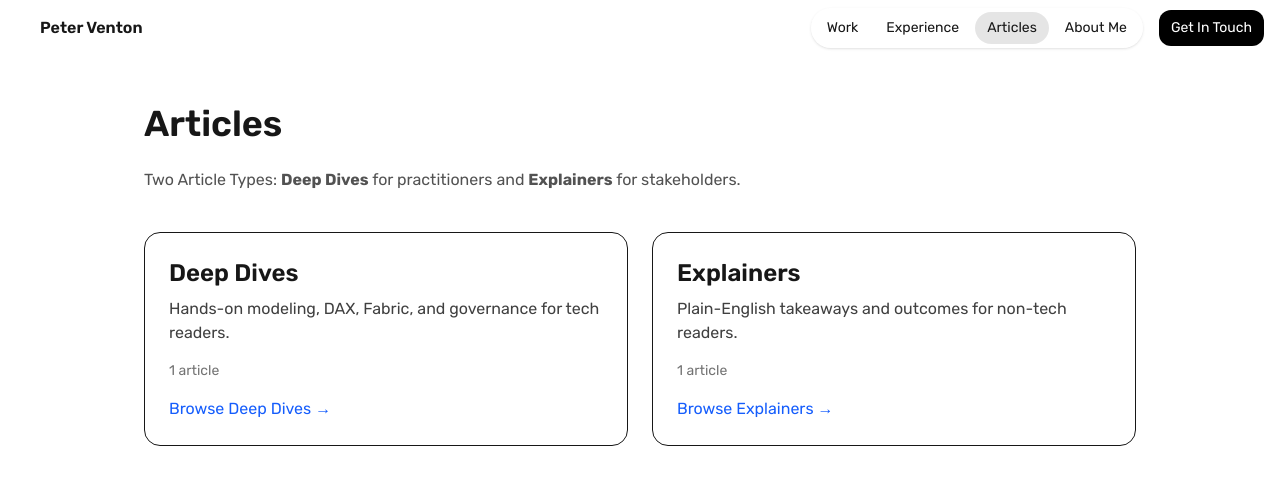
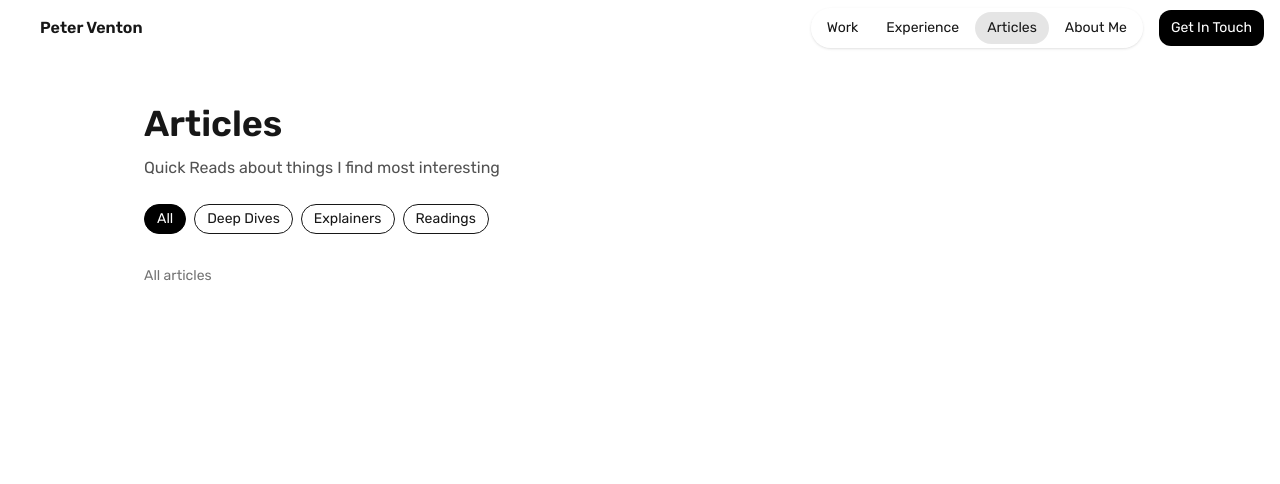
Before and after one commit to PeterSVenton/portfolio, a Next.js app: page /articles in a window 1280 px wide. Shown: the top 484 px of the page. Built offline with nearby package versions, Linux system fonts and the light colour scheme.

Commit message:
slugs prerender based on content of data/projects and data/articles changed article page and articles structure to have type and a filter bar/chip

```diff
--- a/src/app/articles/[slug]/page.tsx
+++ b/src/app/articles/[slug]/page.tsx
@@ -1,3 +1,5 @@
+import { articles } from "@/data/articles"
+
 export default async function Page({
   params,
 }: {
@@ -10,7 +12,10 @@ export default async function Page({
 }
 
 export function generateStaticParams() {
-  return [{ slug: 'report-migration' }, { slug: 'personal-portfolio' }] //dummy for now these are work articles
+
+    // TODO: check that the slugs article exist so we don't have dead routes
+  const slugs = articles.map(a => ({slug: a.slug}))
+  return slugs
 }
 
 export const dynamicParams = false
--- a/src/app/articles/page.tsx
+++ b/src/app/articles/page.tsx
@@ -1,66 +1,87 @@
 import Link from 'next/link'
-import { deepDives, explainers } from '@/data/articles'
+import { articles, type Article } from '@/data/articles'
+import clsx from 'clsx'
+
+type ArticleType = Article['type']
+type FilterKind = 'All' | ArticleType
+
+const TYPE_META: Record<FilterKind, { label: string; desc?: string }> = {
+  All:       { label: 'All' },
+  DeepDive:  { label: 'Deep Dives',  desc: 'Hands on modeling, DAX, Fabric, governance.' },
+  Explainer: { label: 'Explainers',  desc: 'Plain English takeaways for stakeholders.' },
+  Reading:   { label: 'Readings',    desc: 'Notes/highlights from what I read.' },
+}
 
 export const metadata = {
   title: 'Articles | Deep Dives & Explainers',
-  description: 'Technical BI patterns and plain-English explainers.',
+  description: 'Technical BI patterns and Plain English explainers.',
 }
 
-type ArticleKind = keyof typeof WRITING_CONFIG
+type Search = { type?: string } //queryParameter in url
 
-const WRITING_CONFIG: Record<string, {
-  header: string
-  description: string
-  href: string
-  count: number
-}> = {
-  DeepDive: {
-    header: "Deep Dives",
-    description: "Hands-on modeling, DAX, Fabric, and governance for tech readers.",
-    href: "/articles/deep-dives",
-    count: deepDives.length,
-  },
-  Explainer: {
-    header: "Explainers",
-    description: "Plain-English takeaways and outcomes for non-tech readers.",
-    href: "/articles/explainers",
-    count: explainers.length,
-  },
+export default async function ArticlesPage({
+  searchParams,
+}: { searchParams?: Promise<Search> }) {
 
-  Reading: {
-    header: "Readings",
-    description: "Plain-English takeaways and outcomes for non-tech readers.",
-    href: "/readings",
-    count: explainers.length,
-  }
-}
+  const current = ((await searchParams)?.type ?? 'All') as FilterKind
 
-const ArticleItem = ({kind}: {kind: ArticleKind}) => {
-    const { header, description, href, count } = WRITING_CONFIG[kind]
-    return (
-    <li className="rounded-2xl border p-6 hover:bg-black/5">
-        <h2 className="text-2xl font-semibold">{header}</h2>
-        <p className="mt-2 text-neutral-700">{description}</p>
-        <p className="mt-4 text-sm text-neutral-500">{count} {count > 1 ? "articles" : "article"}</p>
-        <Link href={href} className="mt-4 inline-block text-blue-600">
-        Browse {header} &rarr;
-        </Link>
-    </li>
-    )
+  const list = current === 'All' ? articles : articles.filter(a => a.type === current)
 
-}
+  // determines the order
+  const kinds: FilterKind[] = ['All', 'DeepDive', 'Explainer', 'Reading']
 
-export default function ArticlesPage() {
   return (
     <main className="mx-auto max-w-5xl px-4 py-12">
-      <h1 className="mb-6 text-4xl font-semibold">Articles</h1>
-      <p className="mb-10 text-neutral-600">
-        Two Article Types: <strong>Deep Dives</strong> for practitioners and <strong>Explainers</strong> for stakeholders.
+      <h1 className="mb-3 text-4xl font-semibold">Articles</h1>
+      <p className="mb-6 text-neutral-600">
+        Quick Reads about things I find most interesting
       </p>
 
+      {/* Filter bar */}
+      <div className="mb-8 flex flex-wrap gap-2">
+        {kinds.map(kind => {
+          const active = kind === current
+          const href = kind === 'All' ? '/articles' : `/articles?type=${encodeURIComponent(kind)}`
+          return (
+            <Link
+              key={kind}
+              href={href}
+              className={clsx(
+                'rounded-full border px-3 py-1 text-sm',
+                active ? 'bg-black text-white border-black' : 'hover:bg-black/5'
+              )}
+            >
+              {TYPE_META[kind].label}
+            </Link>
+          )
+        })}
+      </div>
+
+      {/* Description for current selection */}
+      <p className="mb-8 text-sm text-neutral-500">
+        {TYPE_META[current].desc ?? 'All articles'}
+      </p>
+
+      {/* Articles */}
       <ul className="grid gap-6 sm:grid-cols-2">
-        <ArticleItem kind="DeepDive" />
-        <ArticleItem kind="Explainer" />
+        {list.map(a => (
+          <li key={a.slug} className="rounded-2xl border p-6 hover:bg-black/5">
+            <p className="mb-2 text-xs uppercase tracking-wide text-neutral-500">
+              {TYPE_META[a.type].label}
+            </p>
+            <h2 className="text-xl font-semibold">
+              <Link href={`/${a.slug}`} className="hover:underline">
+                {a.title}
+              </Link>
+            </h2>
+            {a.summary ? (
+              <p className="mt-2 text-neutral-700">{a.summary}</p>
+            ) : null}
+            {a.date ? (
+              <p className="mt-4 text-xs text-neutral-500">{a.date}</p>
+            ) : null}
+          </li>
+        ))}
       </ul>
     </main>
   )
--- a/src/app/work/[slug]/page.tsx
+++ b/src/app/work/[slug]/page.tsx
@@ -1,3 +1,5 @@
+import { projects } from "@/data/projects"
+
 export default async function Page({
   params,
 }: {
@@ -10,7 +12,9 @@ export default async function Page({
 }
 
 export function generateStaticParams() {
-  return [{ slug: 'report-migration' }, { slug: 'personal-portfolio' }]
+    // TODO: check that the slugs project exist so we don't have dead routes
+  const slugs = projects.map(p => ({ slug: p.slug }))
+  return slugs
 }
 
 export const dynamicParams = false
--- a/src/data/articles.ts
+++ b/src/data/articles.ts
@@ -1,6 +1,7 @@
 //dummy for now
 export type Article = {
   slug: string
+  type: 'DeepDive' | 'Explainer' | 'Reading'
   title: string
   summary: string
   date: string
@@ -8,24 +9,24 @@ export type Article = {
   tags?: string[]
 }
 
-export const deepDives: Article[] = [
-  {
-    slug: 'calc-groups-time-intelligence',
-    title: 'Taming Time Intelligence with Calculation Groups',
-    summary: 'When to use calc groups vs dedicated measures, perf tradeoffs, and pitfalls.',
-    date: '2025-08-01',
-    readMins: 8,
-    tags: ['Power BI', 'DAX', 'Modeling'],
-  },
+export const articles: Article[] = [
+//   {
+//     slug: 'calc-groups-time-intelligence',
+//     type: 'DeepDive',
+//     title: 'Taming Time Intelligence with Calculation Groups',
+//     summary: 'When to use calc groups vs dedicated measures, perf tradeoffs, and pitfalls.',
+//     date: '2025-08-01',
+//     readMins: 8,
+//     tags: ['Power BI', 'DAX', 'Modeling'],
+//   },
+
+//   {
+//     slug: 'why-kpi-numbers-differ',
+//     type: 'Explainer',
+//     title: 'Why the Same KPI Shows Different Numbers—and How We Fix It',
+//     summary: 'Plain-English reasons for mismatches and how a single source of truth solves them.',
+//     date: '2025-08-05',
+//     readMins: 4,
+//     tags: ['Stakeholders', 'Data Trust'],
+//   },
 ]
-
-export const explainers: Article[] = [
-  {
-    slug: 'why-kpi-numbers-differ',
-    title: 'Why the Same KPI Shows Different Numbers—and How We Fix It',
-    summary: 'Plain-English reasons for mismatches and how a single source of truth solves them.',
-    date: '2025-08-05',
-    readMins: 4,
-    tags: ['Stakeholders', 'Data Trust'],
-  },
-]
--- a/src/data/projects.ts
+++ b/src/data/projects.ts
@@ -33,15 +33,7 @@ export const projects: Project[] = [
     period: '2025',
     context: 'Personal project',
     stack: [Tech.Typescript, Tech.React, Tech.AWS],
-    links: { repo: 'https://github.com/your-handle/delta-demo' },
-  },
-  {
-    slug: 'ga4-databricks',
-    title: 'Website Stats',
-    summary: 'A PowerBI dashboard built off of this website\'s GA4 metrics. From ingesting the data at source with databricks to creating a dashboard for quick and easy interpretation',
-    period: '2025',
-    context: 'Personal project',
-    stack: [Tech.Python, Tech.Azure],
-    links: { repo: 'https://github.com/your-handle/delta-demo' },
-  },
+    links: { repo: 'https://github.com/PeterSVenton/portfolio' },
+  }
+
 ]
```
